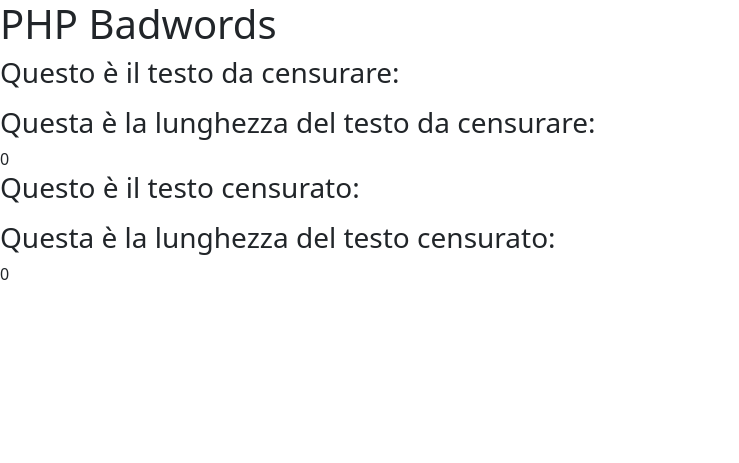
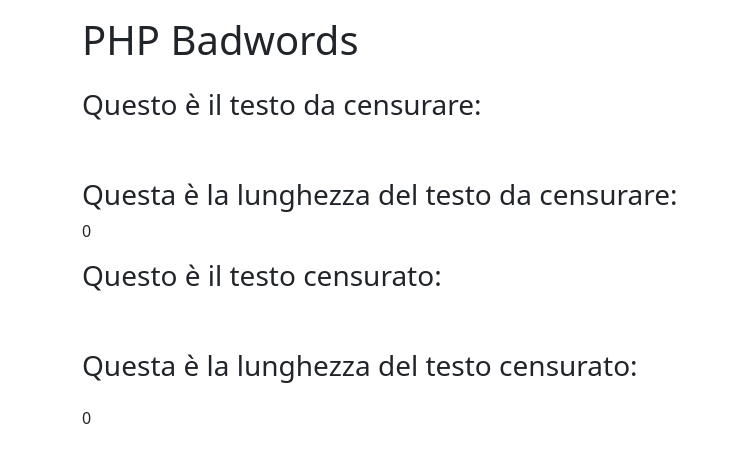
Before and after one commit to AlessandroPalumboDev/php-badwords, a PHP site: page /stampa.php?parola=1 in a window 1280 px wide. Shown: the top 463 px of the page, without its empty margins (0-739 px from the left). Run offline with PHP 8.4, Linux system fonts and the light colour scheme; data that the repository does not hold is empty.

Commit message:
[UPD] Stilizzate pagine con bootstrap

```diff
--- a/stampa.php
+++ b/stampa.php
@@ -24,35 +24,37 @@ $testo_censurato_len = strlen($testo_censurato);
 
 </head>
 <body>
-    <h1>
+    <div class="container">
+        <h1 class="mt-3">
             PHP Badwords
         </h1>
 
-    <div>
-        <h3>
+        <div class="row">
+            <h3 class="mt-3">
             Questo è il testo da censurare:
             </h3>
-        <p><?php echo $testo ?></p>
+            <p class="mt-3"><?php echo $testo ?></p>
         </div>
         <div>
-        <h3>
+            <h3 class="mt-3">
             Questa è la lunghezza del testo da censurare:
             </h3>
-        <span><?php echo $testo_len ?></span>
+            <span class="mt-3"><?php echo $testo_len ?></span>
         </div>
-    <div>
-        <h3>
+        <div class="row">
+            <h3 class="mt-3">
             Questo è il testo censurato:
             </h3>
-        <p>
+            <p class="mt-3">
             <?php echo $testo_censurato ?>
             </p>
         </div>
-    <div>
-        <h3>
+        <div class="row">
+            <h3 class="mt-3">
             Questa è la lunghezza del testo censurato:
             </h3>
-        <span><?php echo $testo_censurato_len ?></span>
+            <span class="mt-3"><?php echo $testo_censurato_len ?></span>
+        </div>
     </div>
 </body>
 </html>
```
Also changed, not shown: index.php (+13 -9 lines), readme.md. Lines whose indentation alone changed are shown as unchanged.
